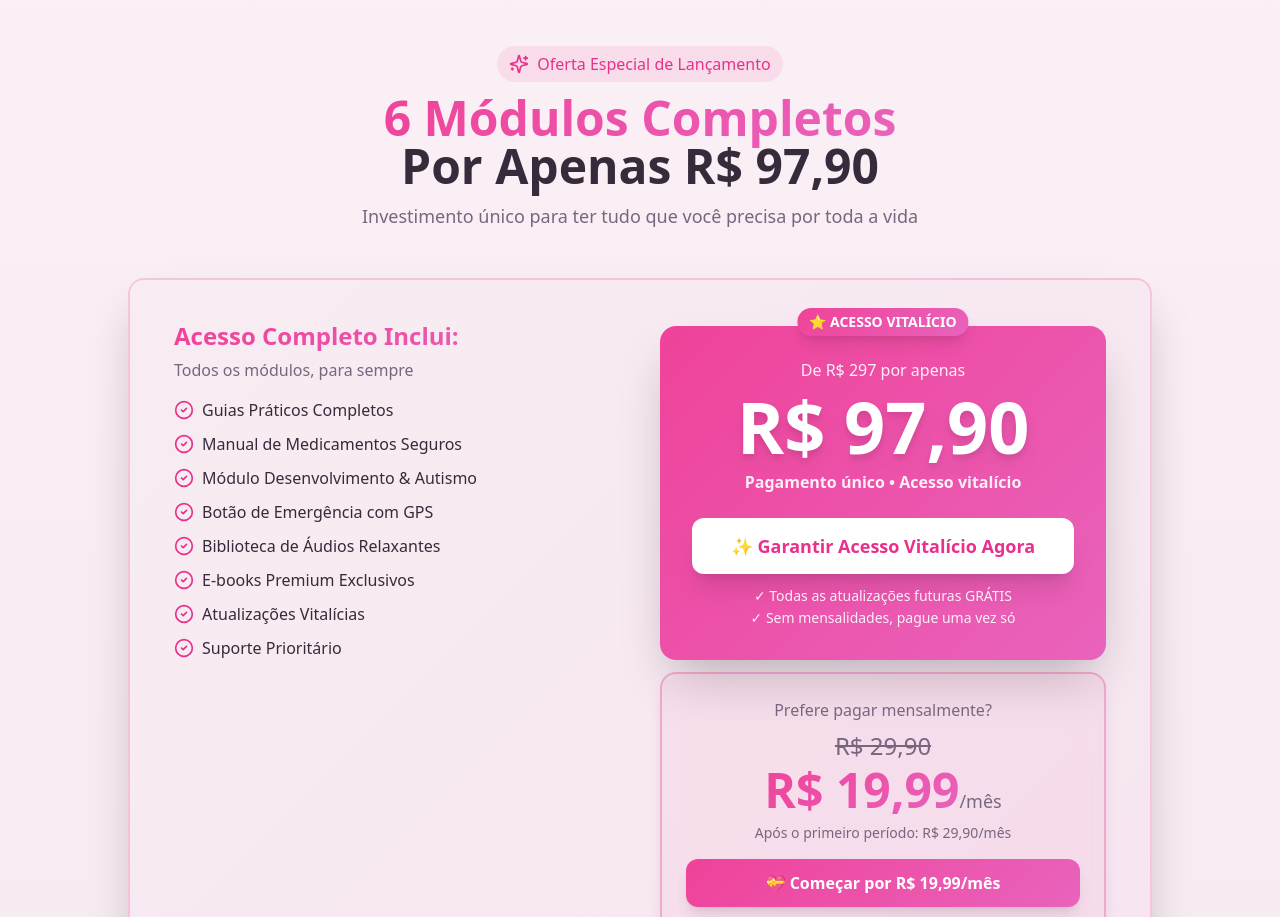
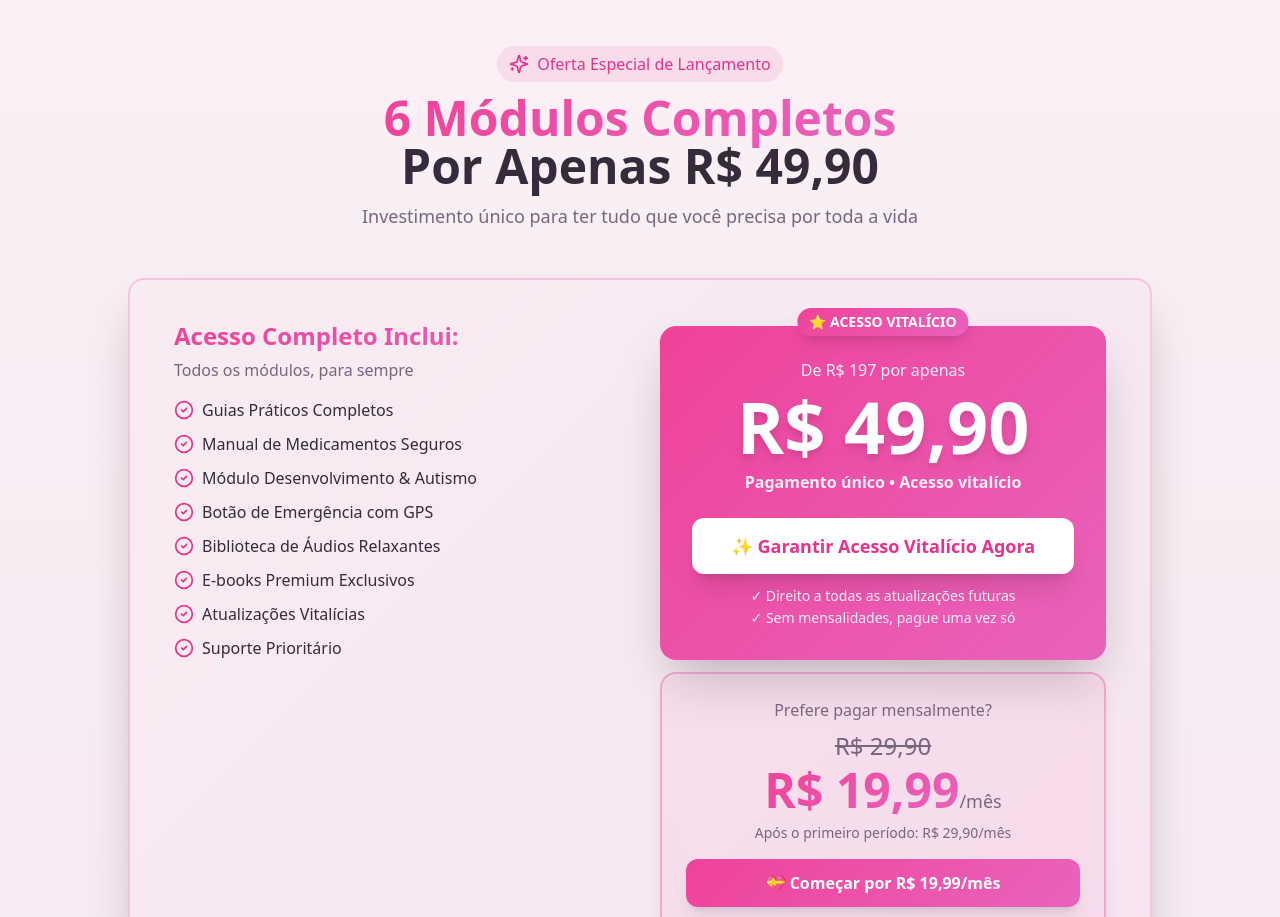
Before and after one commit to PAGINAMAMAEZEN/mamae-zen-essencial-40655, a React (Vite) app: page / in a window 1280 px wide. Shown: the part 6420-7337 px from the top of the page. Built offline with nearby package versions, Linux system fonts and the light colour scheme; the HTML template or start-up script is replaced by a standard one.

Commit message:
Update pricing for lifetime plan

```diff
--- a/src/components/Pricing.tsx
+++ b/src/components/Pricing.tsx
@@ -29,7 +29,7 @@ const Pricing = () => {
             </span>
             <br />
             <span className="text-foreground">
-              Por Apenas R$ 97,90
+              Por Apenas R$ 49,90
             </span>
           </h2>
           <p className="text-sm md:text-lg text-muted-foreground max-w-2xl mx-auto px-2">
@@ -75,12 +75,12 @@ const Pricing = () => {
 
                 <div className="text-center p-4 md:p-8 bg-gradient-primary rounded-2xl text-white shadow-2xl mt-1.5">
                   <p className="text-xs md:text-base text-white/90 mb-2">
-                    De R$ 297 por apenas
+                    De R$ 197 por apenas
                   </p>
 
                   <div className="mb-2">
                     <span className="text-4xl sm:text-6xl md:text-7xl font-bold text-white drop-shadow-lg">
-                      R$ 97,90
+                      R$ 49,90
                     </span>
                   </div>
 
@@ -98,7 +98,7 @@ const Pricing = () => {
 
                   <div className="mt-3 space-y-0.5">
                     <p className="text-xs md:text-sm text-white/90">
-                      ✓ Todas as atualizações futuras GRÁTIS
+                      ✓ Direito a todas as atualizações futuras
                     </p>
                     <p className="text-xs md:text-sm text-white/90">
                       ✓ Sem mensalidades, pague uma vez só
```
